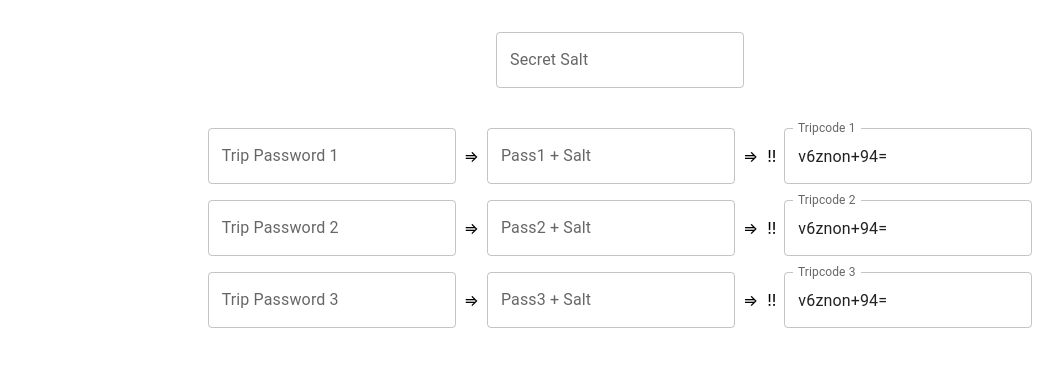
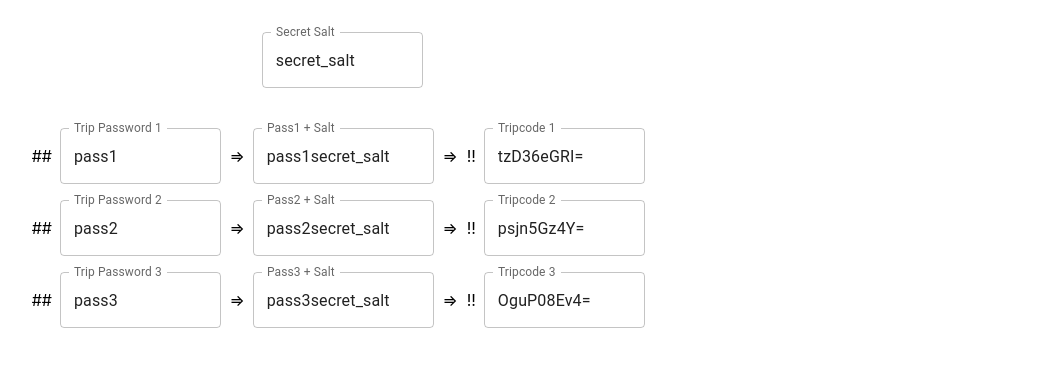
Before and after one commit to KunstDerFuge/tripcode-playground, a React (Create React App) app: page / in a window 1280 px wide. Shown: the top 366 px of the page, without its empty margins (20-1083 px from the left). Built offline with nearby package versions, Linux system fonts and the light colour scheme.

Commit message:
Add default values and make fields narrower

```diff
--- a/src/App.js
+++ b/src/App.js
@@ -7,10 +7,10 @@ import Base64 from 'crypto-js/enc-base64'
 import CryptoJS from 'crypto-js'
 
 function App() {
-  const [salt, setSalt] = React.useState('')
-  const [trip1, setTrip1] = React.useState('')
-  const [trip2, setTrip2] = React.useState('')
-  const [trip3, setTrip3] = React.useState('')
+  const [salt, setSalt] = React.useState('secret_salt')
+  const [trip1, setTrip1] = React.useState('pass1')
+  const [trip2, setTrip2] = React.useState('pass2')
+  const [trip3, setTrip3] = React.useState('pass3')
 
   // I am so tired this function is just copypasted from StackOverflow
   // https://stackoverflow.com/a/37468518
@@ -29,33 +29,30 @@ function App() {
   }
 
   return (
-    <div className="App" style={{display: 'flex', flexDirection: 'column'}}>
+    <div className="App" style={{display: 'flex', flexDirection: 'column', width: '725px'}}>
       <div>
-        <TextField sx={{m: 4}} name="salt" label="Secret Salt" value={salt} onChange={e => setSalt(e.target.value)}/>
+        <TextField sx={{m: 4, width: '16ch'}} name="salt" label="Secret Salt" value={salt} onChange={e => setSalt(e.target.value)}/>
       </div>
       <div style={{display: 'flex', alignItems: 'center', alignSelf: 'center'}}>
-        <TextField sx={{m: 1}} name="trip1" label="Trip Password 1" value={trip1}
+        ##<TextField sx={{m: 1, width: '16ch'}} name="trip1" label="Trip Password 1" value={trip1}
                    onChange={e => setTrip1(e.target.value)}/>
         =>
-        <TextField sx={{m: 1}} label="Pass1 + Salt" value={trip1 + salt}/>
-        =>
-        &nbsp;!!<TextField sx={{m: 1}} label="Tripcode 1" value={generate_tripcode(trip1, salt)}/>
+        <TextField sx={{m: 1, width: '18ch'}} label="Pass1 + Salt" value={trip1 + salt}/>
+        =>&nbsp;&nbsp;!!<TextField sx={{m: 1, width: '16ch'}} label="Tripcode 1" value={generate_tripcode(trip1, salt)}/>
       </div>
       <div style={{display: 'flex', alignItems: 'center', alignSelf: 'center'}}>
-        <TextField sx={{m: 1}} name="trip2" label="Trip Password 2" value={trip2}
+        ##<TextField sx={{m: 1, width: '16ch'}} name="trip2" label="Trip Password 2" value={trip2}
                    onChange={e => setTrip2(e.target.value)}/>
         =>
-        <TextField sx={{m: 1}} label="Pass2 + Salt" value={trip2 + salt}/>
-        =>
-        &nbsp;!!<TextField sx={{m: 1}} label="Tripcode 2" value={generate_tripcode(trip2, salt)}/>
+        <TextField sx={{m: 1, width: '18ch'}} label="Pass2 + Salt" value={trip2 + salt}/>
+        =>&nbsp;&nbsp;!!<TextField sx={{m: 1, width: '16ch'}} label="Tripcode 2" value={generate_tripcode(trip2, salt)}/>
       </div>
       <div style={{display: 'flex', alignItems: 'center', alignSelf: 'center'}}>
-        <TextField sx={{m: 1}} name="trip3" label="Trip Password 3" value={trip3}
+        ##<TextField sx={{m: 1, width: '16ch'}} name="trip3" label="Trip Password 3" value={trip3}
                    onChange={e => setTrip3(e.target.value)}/>
         =>
-        <TextField sx={{m: 1}} label="Pass3 + Salt" value={trip3 + salt}/>
-        =>
-        &nbsp;!!<TextField sx={{m: 1}} label="Tripcode 3" value={generate_tripcode(trip3, salt)}/>
+        <TextField sx={{m: 1, width: '18ch'}} label="Pass3 + Salt" value={trip3 + salt}/>
+        =>&nbsp;&nbsp;!!<TextField sx={{m: 1, width: '16ch'}} label="Tripcode 3" value={generate_tripcode(trip3, salt)}/>
       </div>
     </div>
   )
```
